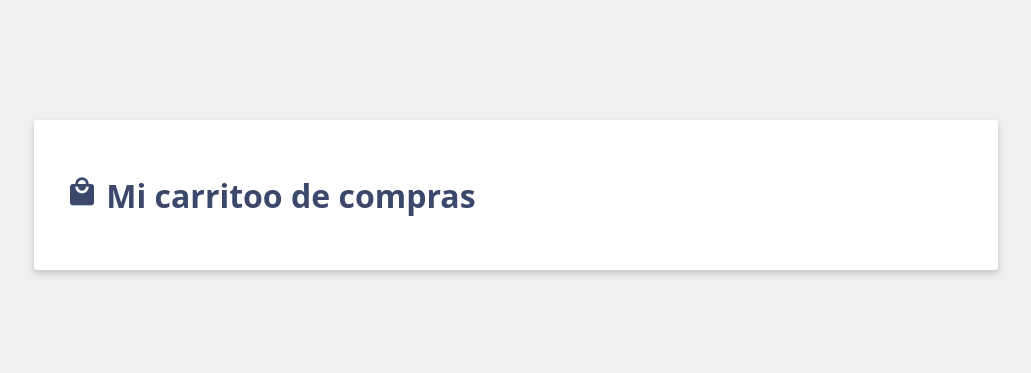
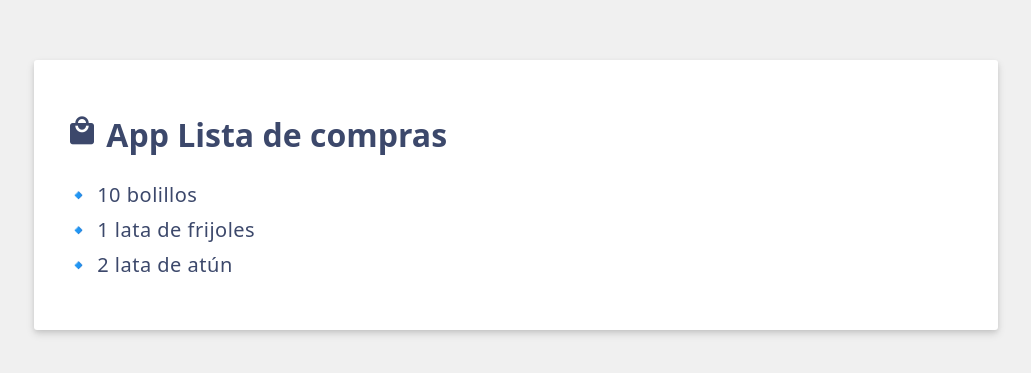
Before and after one commit to Guizar636/VueJS-ShoppingCart, a Vue app: page / in a window 1280 px wide. Shown: the part 205-578 px from the top of the page, without its empty margins (124-1155 px from the left). Built offline with nearby package versions, Linux system fonts and the light colour scheme.

Commit message:
lista de compras

```diff
--- a/src/App.vue
+++ b/src/App.vue
@@ -1,11 +1,24 @@
 <script setup>
 import { ref } from 'vue';
-const header = ref('Mi carritoo de compras')
+
+const header = ref('App Lista de compras');
+const items = ref([
+  {id: 1, label: '10 bolillos'},
+  {id: 2, label: '1 lata de frijoles'},
+  {id: 3, label: '2 lata de atún'}
+]);
 </script>
 
 <template>
 <h1> <i class = "material-icons shopping-cart-icon">local_mall</i> {{ header }}</h1>
+  <ul>
+    <li v-for="{ id, label } in items" v-bind:key="id">
+      🔹 {{ label }}
+    </li>
+  </ul>
+
 </template>
+
 
 <style scoped>
 .shopping-cart-icon{
```
